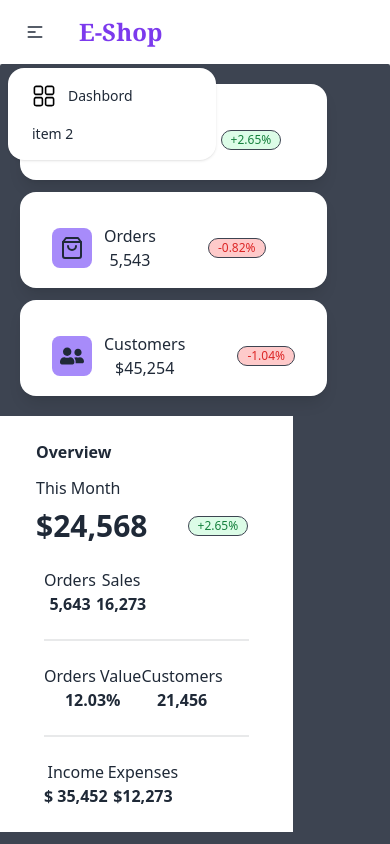
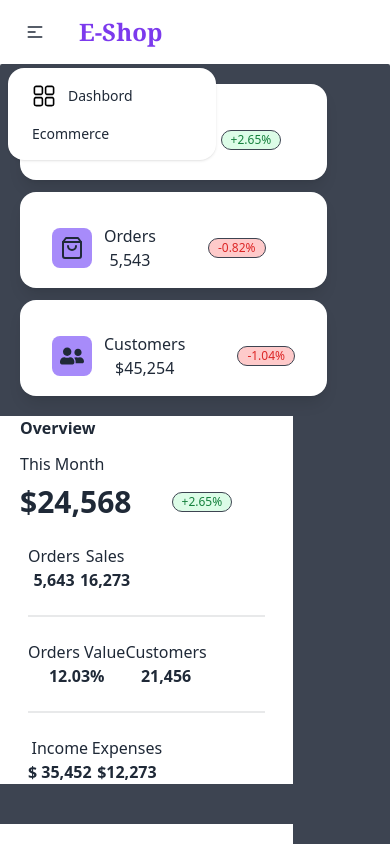
Before and after one commit to Shamimayesmin/e-commerce-page, a React (Create React App) app: page / in a window 390 px wide. Both pictures are taken after a click on the label 35 px from the left and 32 px from the top of the page. Shown: the top 844 px of the page. Built offline with nearby package versions, Linux system fonts and the light colour scheme.

Commit message:
new added

```diff
--- a/src/components/pages/Navbar/Navbar.js
+++ b/src/components/pages/Navbar/Navbar.js
@@ -41,7 +41,7 @@ const Navbar = () => {
                         </li>
 
 						<li>
-							<a href="/"> item 2</a>
+							<a href="/"> Ecommerce</a>
 						</li>
 					</ul>
 				</div>
--- a/src/components/pages/OverView/MonthIncome.js
+++ b/src/components/pages/OverView/MonthIncome.js
@@ -2,7 +2,7 @@ import React from "react";
 
 const MonthIncome = () => {
 	return (
-		<div className="py-6 px-4 bg-white mx-auto">
+		<div className="lg:py-6 lg:px-4 bg-white mx-auto sm:p-7">
 			<h1 className="text-start px-5 mb-3 font-bold">Overview</h1>
 			<h2 className="text-start px-5">This Month</h2>
 			<div className="flex items-center px-5 py-2">
```
Also changed, not shown: 1 other file (tests, documents, lock files or other folders).
